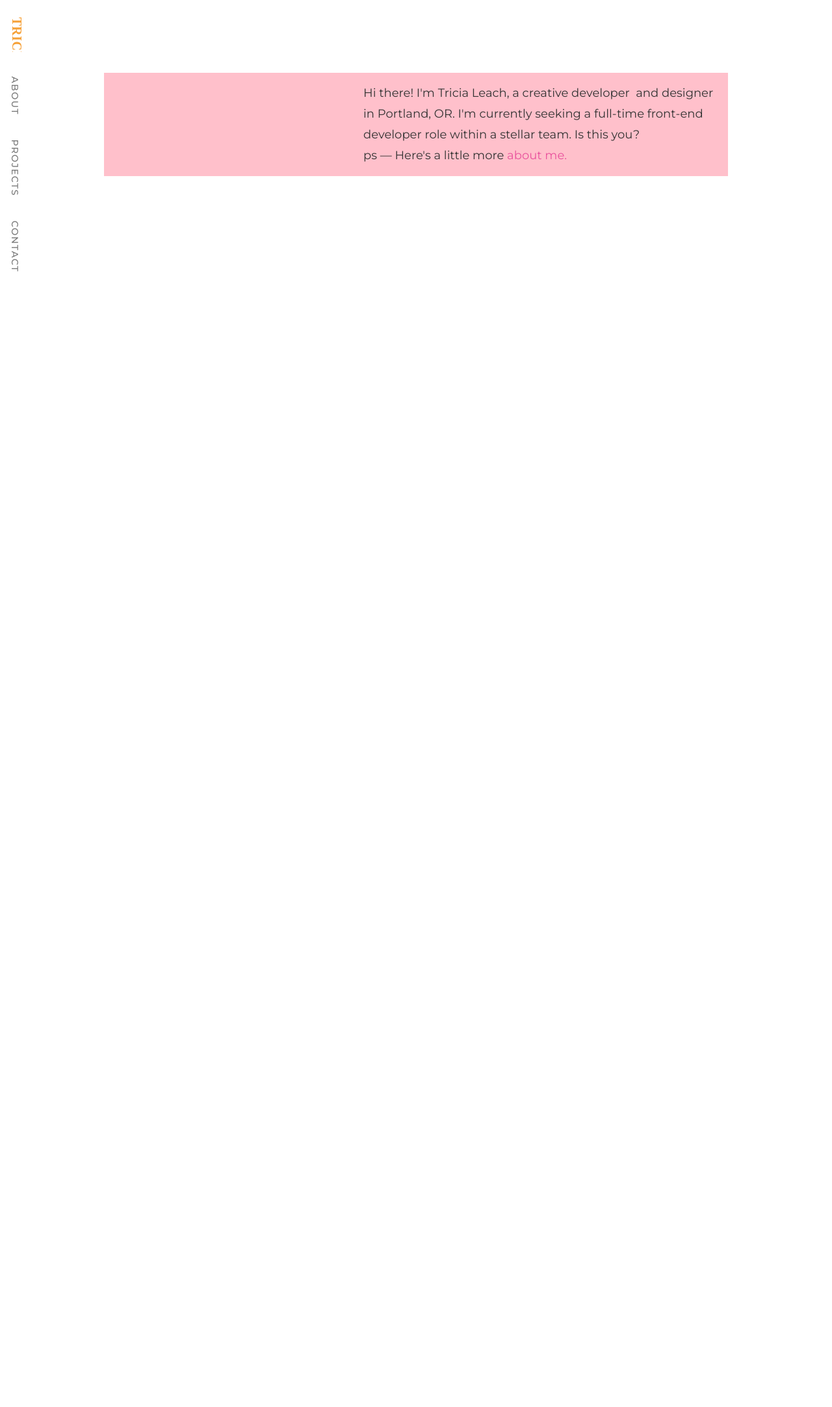
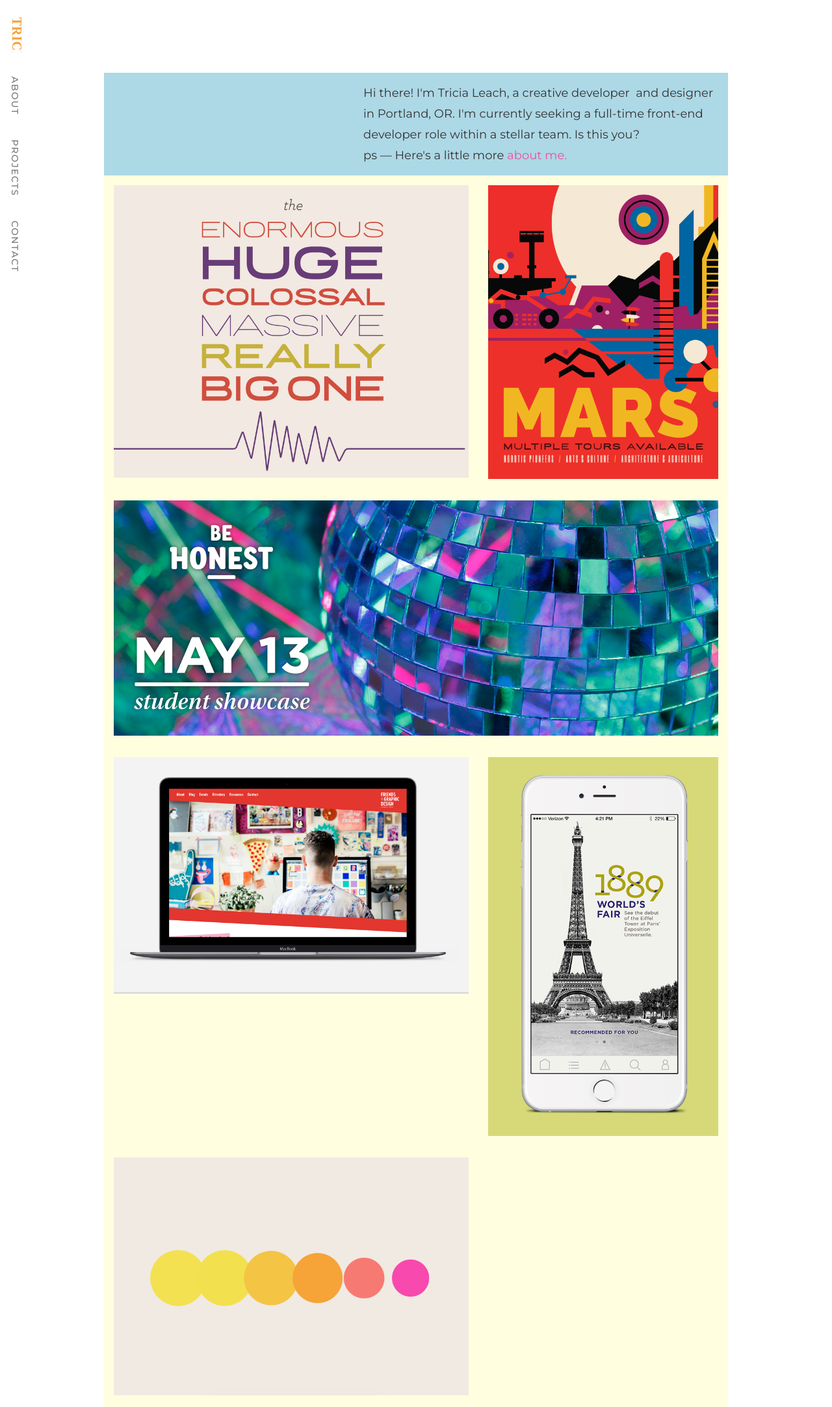
Before and after one commit to triciacodes/portfolio-2017, a PHP site: page / in a window 1280 px wide. Shown: the whole page at 65% size. Before the commit the page ends 418 px from the top, so only its background shows below. Run offline with PHP 8.4, Linux system fonts and the light colour scheme; some libraries are stand-ins or nearby versions.

Commit message:
Added project images and flexbox grid layout

```diff
--- a/index.html
+++ b/index.html
@@ -49,28 +49,12 @@
 <!-- - - - - - - - - - - - - - - - CONTENT - - - - - - - - - - - - - - - -->
 
     <main>
-    <div class="container-fluid"> <!-- This is for Bootstrap -->
-
-        <section id="section_name">
-            <div class="row">
-                <div class="col-xs-0 col-sm-1 col-md-1">
-                </div>
-                <div class="col-xs-0 col-sm-5 col-md-5">
-                    <article>
-                    </article>
-                </div>
-                <div class="col-xs-0 col-sm-1 col-md-1">
-                </div>
-                <div class="col-xs-0 col-sm-4 col-md-4">
-                    <article>
-                    </article>
-                </div>
-                <div class="col-xs-0 col-sm-1 col-md-1">
-                </div>
-            </div>
-        </section>
-
-    </div> <!-- This is end of container-fluid -->
+        <div class="project"><img src="img/earthquake_prep.png" alt="earthquake prep cover"></div>
+        <div class="project"><img src="img/mars.png" alt="Mars travel poster"></div>
+        <div class="project"><img src="img/behonest.png" alt="Be Honest promo"></div>
+        <div class="project"><img src="img/fogd-website.png" alt="Friends of Graphic Design website"></div>
+        <div class="project"><img src="img/time_travel_app.png" alt="Time travel app mockup"></div>
+        <div class="project"><img src="img/creative_coding.png" alt="Creative coding example"></div>
     </main>
 
 <!-- - - - - - - - - - - - - - - - FOOTER - - - - - - - - - - - - - - - -->
--- a/styles/main.css
+++ b/styles/main.css
@@ -1,3 +1,16 @@
+/* - - - - - - - - - - TEMP STYLES - - - - - - - - - - */
+header {
+  background-color: lightblue;
+}
+
+main {
+  background-color: lightyellow;
+}
+
+footer {
+  background-color: lightsteelblue;
+}
+
 /* - - - - - - - - - - CSS RESET - - - - - - - - - - */
 /* In reset.css file */
 /* - - - - - - - - - - BETTER BOX MODEL - - - - - - - - - - */
@@ -22,13 +35,6 @@ body {
 
 img, embed, object, video {
   max-width: 100%;
-}
-
-/* This is for bootstrap */
-.container-fluid {
-  padding: 0px;
-  width: 100%;
-  overflow: hidden;
 }
 
 /* - - - - - - - - - - NAVIGATION - - - - - - - - - - */
@@ -74,13 +80,15 @@ a:visited {
 }
 
 /* - - - - - - - - - - SECTIONS // LAYOUT - - - - - - - - - - */
+/* main column: header, main, footer */
 @media screen and (min-width: 960px) {
-  main, header {
+  main, header, footer {
     width: 960px;
     margin: auto;
-    background-color: pink;
   }
 }
+/* header */
+@media screen and (min-width: 960px) {
   header {
     display: flex;
     justify-content: flex-end;
@@ -91,7 +99,34 @@ header div {
   header .intro {
     width: calc(60% - 30px);
   }
-
+}
+@media screen and (min-width: 960px) {
+  main {
+    display: flex;
+    flex-wrap: wrap;
+  }
+  main div {
+    margin: 15px;
+  }
+  main .project:nth-child(1) {
+    width: calc(60% - 30px);
+  }
+  main .project:nth-child(2) {
+    width: calc(40% - 30px);
+  }
+  main .project:nth-child(3) {
+    width: calc(100% - 30px);
+  }
+  main .project:nth-child(4) {
+    width: calc(60% - 30px);
+  }
+  main .project:nth-child(5) {
+    width: calc(40% - 30px);
+  }
+  main .project:nth-child(6) {
+    width: calc(60% - 30px);
+  }
+}
 /* - - - - - - - - - - FOOTER - - - - - - - - - - */
 /* - - - - - - - - - - TEXT STYLES - - - - - - - - - - */
 header {
```
Also changed, not shown: scss/styles.scss (+54 -11 lines), img/behonest.png (added), img/creative_coding.png (added), img/earthquake_prep.png (added), img/fogd-website.png (added), img/mars.png (added), img/time_travel_app.png (added), 1 other file. Lines whose indentation alone changed are shown as unchanged.
